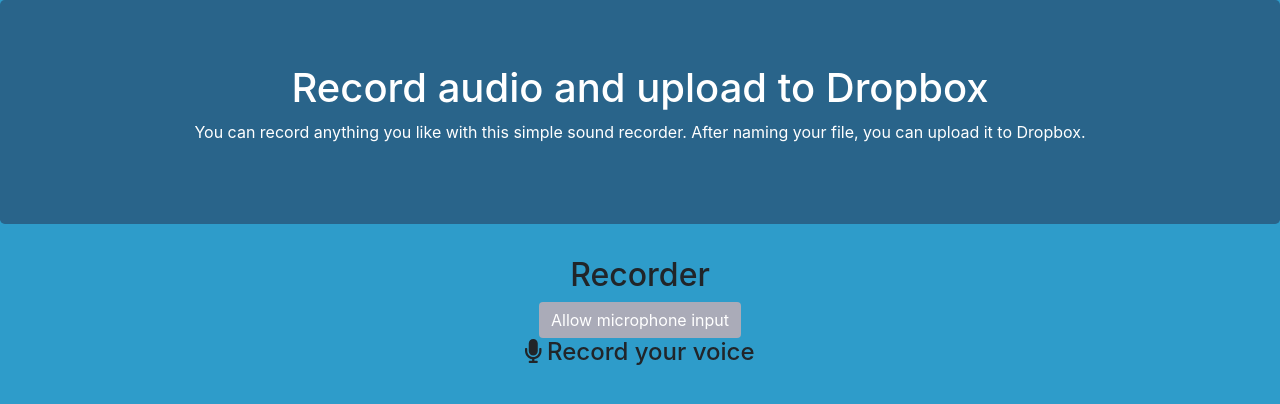
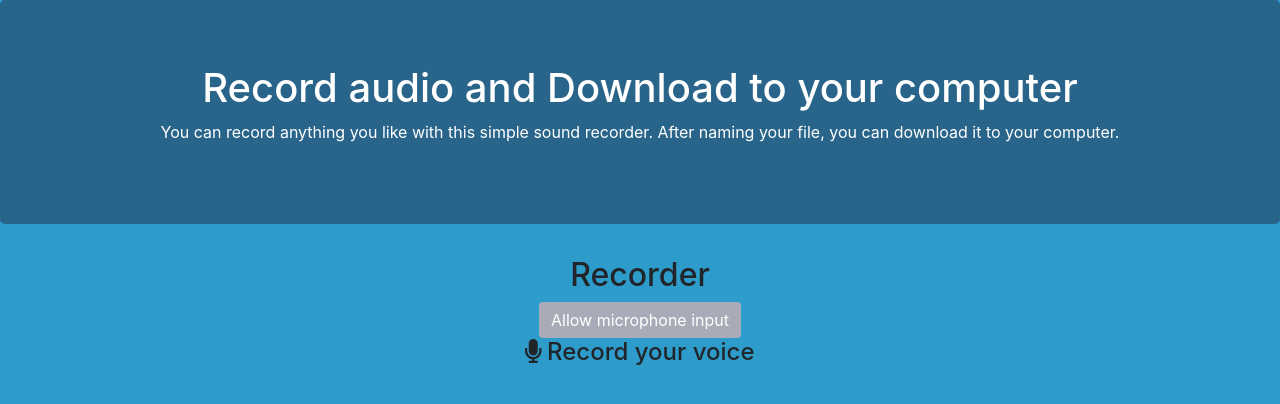
Before and after one commit to sabinefrister/soundrecorder, a React (Create React App) app: page / in a window 1280 px wide. Shown: the top 404 px of the page. Built offline with nearby package versions, Linux system fonts and the light colour scheme.

Commit message:
Remove function of uploading file to dropbox.

```diff
--- a/public/index.html
+++ b/public/index.html
@@ -39,7 +39,7 @@
       To begin the development, run `npm start` or `yarn start`.
       To create a production bundle, use `npm run build` or `yarn build`.
     -->
-    <script type="text/javascript" src="https://www.dropbox.com/static/api/2/dropins.js" id="dropboxjs" data-app-key="nqscn17e6wnjzcq"></script>
+    <script type="text/javascript" src="https://www.dropbox.com/static/api/2/dropins.js" id="dropboxjs" data-app-key="a2lxkl8dc88jx4n"></script>
   </body>
 
 </html>
--- a/src/App.js
+++ b/src/App.js
@@ -8,7 +8,6 @@
 import Recorder from './Recorder';
 import AudioPlayer from './AudioPlayer';
 import Download from './Download';
-import Upload from './Upload';
 
 
 class App extends Component {
@@ -43,10 +42,10 @@
   	return (
   		<div className="App">
 				<Jumbotron>
-				  <h1>Record audio and upload to Dropbox</h1>
+				  <h1>Record audio and Download to your computer</h1>
 				  <p>
 				    You can record anything you like with this simple sound recorder. After naming your file,
-				    you can upload it to Dropbox.
+				    you can download it to your computer.
 				  </p>
 				</Jumbotron>
 				<Container>
@@ -63,7 +62,6 @@
 							<div className="Player">
 								<AudioPlayer audioURL={this.state.audioURL} fileName={this.state.fileName} />
 								<Download audioURL={this.state.audioURL} fileName={this.state.fileName} />
-								<Upload audioURL={this.state.audioURL} fileName={this.state.fileName}/>
 							</div>
 						)}
 				</Container>
@@ -76,7 +74,6 @@
 
 // Todo:
 // - Add Styling
-// - Add Upload function to Dropbox
 // - Apply more than one audios to be shown (recordedClipIndex: 1,)
 // Add filename .wav
 // Was nehme ich eigentlich auf? AUsgabe über Lautsprecher
--- a/src/Upload.js
+++ /dev/null
@@ -1,39 +0,0 @@
-import React, { Component } from 'react';
-import Button from 'react-bootstrap/Button';
-
-class Upload extends Component {
-  constructor(props) {
-    super(props);
-		this.state = {}
-		this.uploadToDropbox = this.uploadToDropbox.bind(this)
-	};
-
-	// componentDidMount() {
-	// 	let accessToken = ACCESS_TOKEN;
-	// 	const dropboxAPI = new Dropbox({
-	// 	  accessToken: accessToken,
-	// 	  fetch: window.fetch.bind(window)
-	// 	});
-
-	// 	dropboxAPI.filesListFolder({
-	// 	  path: ''
-	// 	}).then(response => console.log("response" + response))
-	// }
-
-	uploadToDropbox() {
-		var url = this.props.audioURL;
-		var filename = this.props.filename;
-		var options = {}
-		window.Dropbox.save(url, filename, options);
-	}
-
-	render() {
-    return (
-			<React.Fragment>
-				<Button onClick={this.uploadToDropbox}>Upload this audio</Button>
-			</React.Fragment>
-    );
-  }
-}
-
-export default Upload;
```
